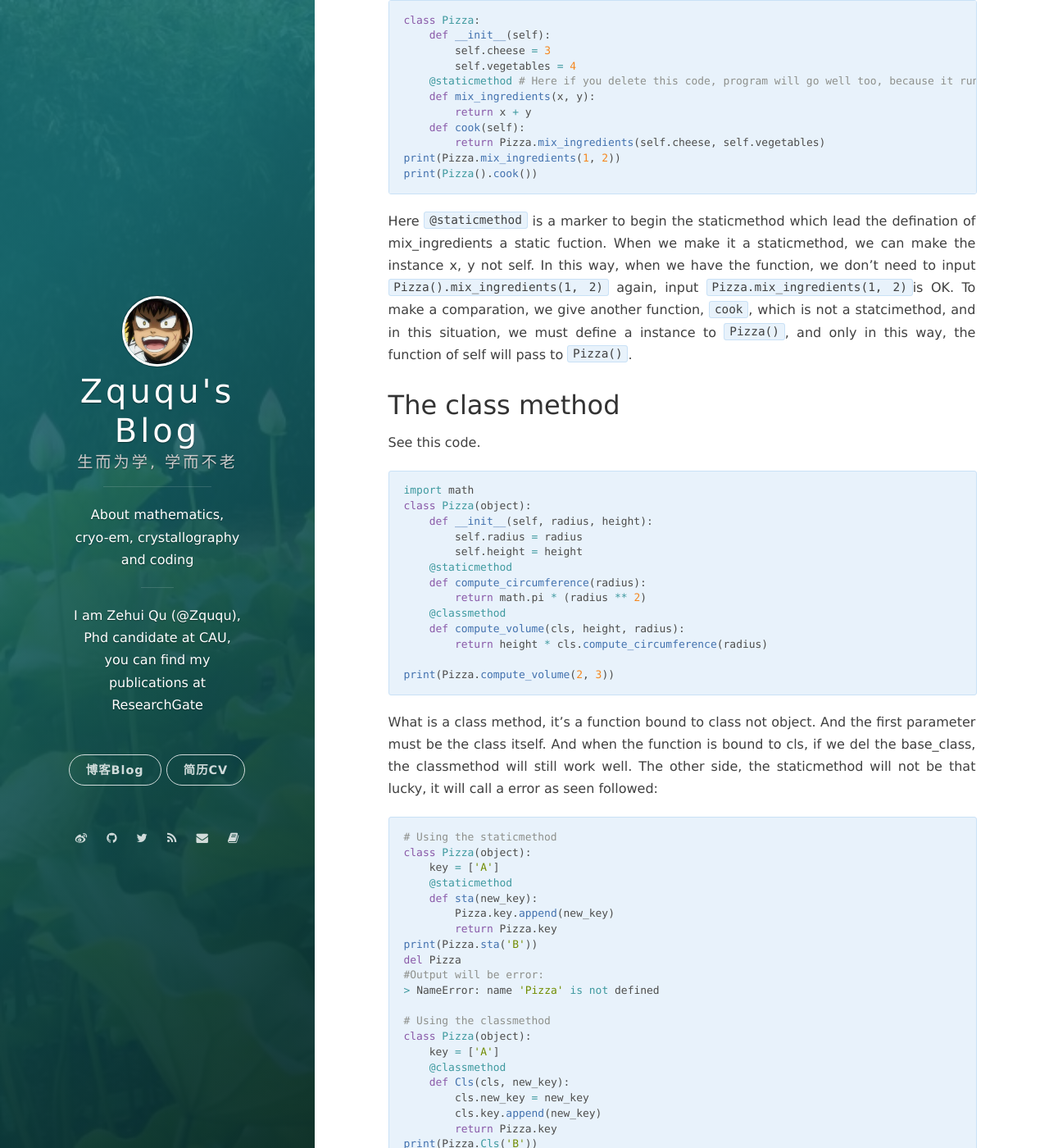
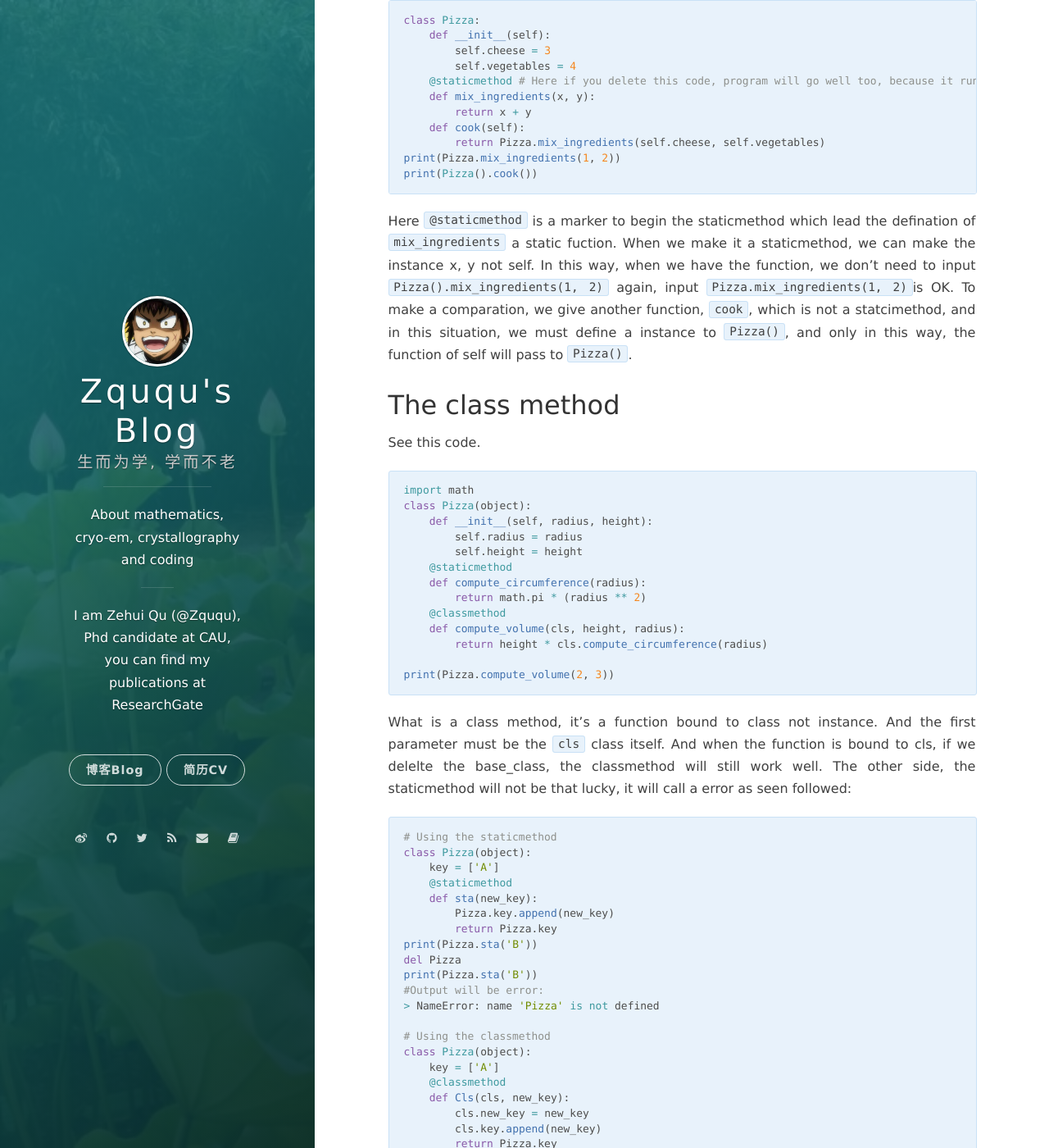
Before and after one commit to onevcat/vno-jekyll, a Jekyll site: the page built from _posts/2019-09-04-static-class-abstract-method.markdown, in a window 1280 px wide and 1400 px high, scrolled down 1135 px. Shown: the whole window at 82% size. Built offline with Jekyll 4.4.1, drawn with Linux system fonts in a browser that asks for light colours; nearby versions of some CDN libraries; formulas are drawn with MathJax 3; comment, search, counter and statistics services are not loaded; some of the changed text lies outside the part shown.

Commit message:
fix the 0904 post

````diff
--- a/_posts/2019-09-04-staticmethod.markdown
+++ b/_posts/2019-09-04-static-class-abstract-method.markdown
@@ -46,7 +46,7 @@
 print(Pizza.mix_ingredients(1, 2))
 print(Pizza().cook())
 ```
-Here `@staticmethod` is a marker to begin the staticmethod which lead the defination of mix_ingredients a static fuction. When we make it a staticmethod, we can make the instance x, y not self. In this way, when we have the function, we don't need to input `Pizza().mix_ingredients(1, 2)` again, input `Pizza.mix_ingredients(1, 2)`is OK. To make a comparation, we give another function, `cook`, which is not a statcimethod, and in this situation, we must define a instance to `Pizza()`, and only in this way, the function of self will pass to `Pizza()`.
+Here `@staticmethod` is a marker to begin the staticmethod which lead the defination of `mix_ingredients` a static fuction. When we make it a staticmethod, we can make the instance x, y not self. In this way, when we have the function, we don't need to input `Pizza().mix_ingredients(1, 2)` again, input `Pizza.mix_ingredients(1, 2)`is OK. To make a comparation, we give another function, `cook`, which is not a statcimethod, and in this situation, we must define a instance to `Pizza()`, and only in this way, the function of self will pass to `Pizza()`.
 
 ## The class method
 See this code.
@@ -65,7 +65,7 @@
 
 print(Pizza.compute_volume(2, 3))
 ```
-What is a class method, it's a function bound to class not object. And the first parameter must be the class itself. And when the function is bound to cls, if we del the base_class, the classmethod will still work well. The other side, the staticmethod will not be that lucky, it will call a error as seen followed:
+What is a class method, it's a function bound to class not instance. And the first parameter must be the `cls` class itself. And when the function is bound to cls, if we delelte the base_class, the classmethod will still work well. The other side, the staticmethod will not be that lucky, it will call a error as seen followed:
 ```python
 # Using the staticmethod
 class Pizza(object):
@@ -76,6 +76,7 @@
         return Pizza.key
 print(Pizza.sta('B'))
 del Pizza
+print(Pizza.sta('B'))
 #Output will be error:
 > NameError: name 'Pizza' is not defined
 
@@ -89,6 +90,7 @@
         return Pizza.key
 print(Pizza.Cls('B'))
 del Pizza
+print(Pizza.Cls('B'))
 # Everything will go well (maybe)
 ```
 ## The abstract method
````
Also changed, not shown: other parts of _posts/2019-09-04-static-class-abstract-method.markdown (+1 -1 lines).
